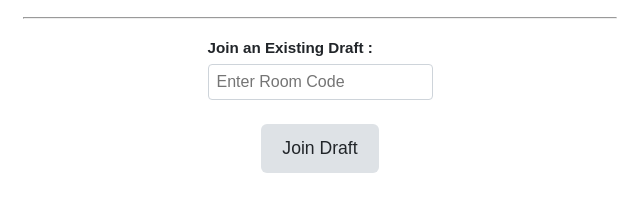
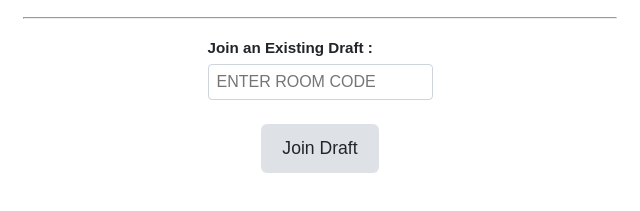
Before and after one commit to JmLalande/JMockDraft, a website with bundled scripts: page src/public/index.html in a window 1280 px wide. Shown: the part 679-890 px from the top of the page, 320-960 px from the left. Built offline with nearby package versions, Linux system fonts and the light colour scheme; no server answers.

```diff
--- a/src/public/index.html
+++ b/src/public/index.html
@@ -55,7 +55,13 @@
         <form id="join-settings-form" onsubmit="return false;">
              <div class="settings-input-group">
                 <label for="roomCodeInput">Join an Existing Draft :</label>
-                <input type="text" id="roomCodeInput" placeholder="Enter Room Code">
+                <input
+                type="text"
+                id="roomCodeInput"
+                placeholder="Enter Room Code"
+                required
+                maxlength="5"
+                style="text-transform: uppercase;">
              </div>
              <button id="join-draft-button" type="button" class="btn">Join Draft</button>
         </form>
```
Also changed, not shown: src/server.js (+7 -1 lines).
